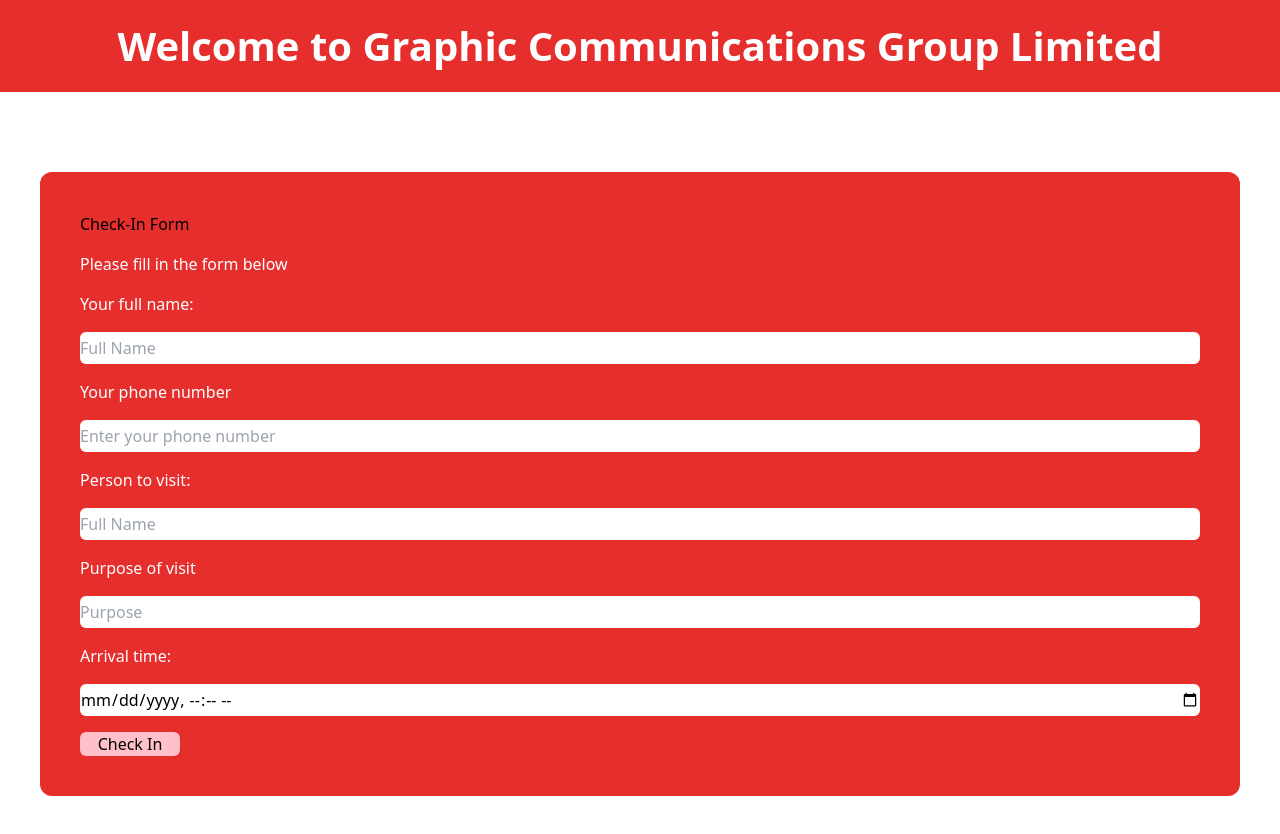
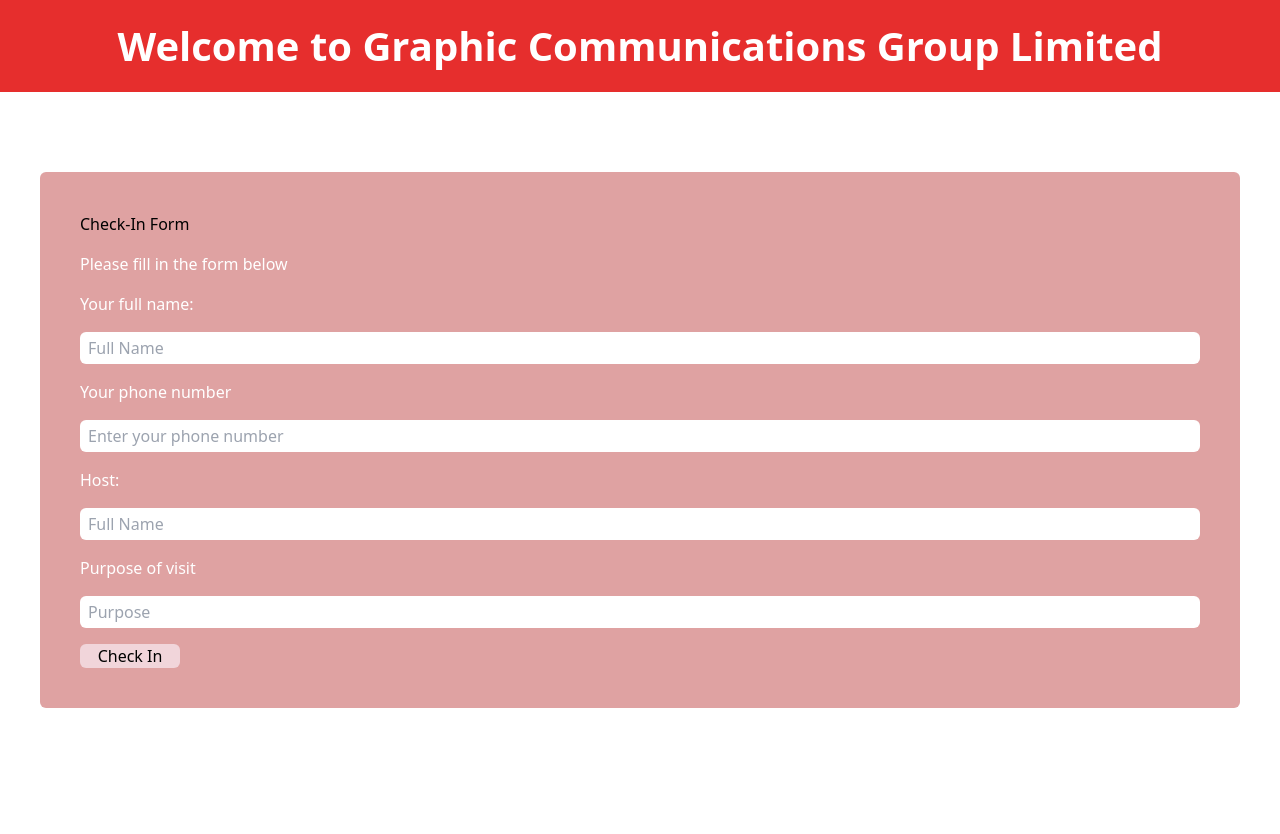
Before and after one commit to StaeyKay/visitormanagement-app, a React (Vite) app: page /checkin in a window 1280 px wide. After the commit the page ends 800 px from the top, so only its background shows below. Built offline with nearby package versions, Linux system fonts and the light colour scheme.

Commit message:
modified some components

```diff
--- a/src/pages/checkin.jsx
+++ b/src/pages/checkin.jsx
@@ -1,5 +1,6 @@
 import { getVisitors, saveVisitors } from "@/utils";
 import React, { useEffect, useState } from "react";
+import { useNavigate } from "react-router-dom";
 
 const Checkin = () => {
   const [visitorName, setVisitorName] = useState("");
@@ -7,6 +8,8 @@ const Checkin = () => {
   const [time, setTime] = useState();
   const [phone, setPhone] = useState("");
   const [purpose, setPurpose] = useState("");
+
+  const navigate = useNavigate();
 
   const handleForm = async (e) => {
     e.preventDefault();
@@ -26,6 +29,7 @@ const Checkin = () => {
 
       const visitor = await saveVisitors(visitorData);
       resetForm();
+      navigate("/checkout");
     } catch (error) {
       console.log(error);
     }
@@ -45,7 +49,7 @@ const Checkin = () => {
         Welcome to Graphic Communications Group Limited
       </h1>
       <div className="p-10">
-        <div className="bg-[#E62E2D] p-10 rounded-xl space-y-4">
+        <div className="bg-[#dfa2a2] p-10 rounded-md space-y-4">
           <h4>Check-In Form</h4>
           <p className="text-white">Please fill in the form below</p>
           <form
@@ -57,7 +61,7 @@ const Checkin = () => {
               Your full name:
             </label>
             <input
-              className="rounded-md h-8"
+              className="rounded-md h-8 p-2"
               type="text"
               placeholder="Full Name"
               onChange={(e) => setVisitorName(e.target.value)}
@@ -68,7 +72,7 @@ const Checkin = () => {
               Your phone number
             </label>
             <input
-              className="rounded-md h-8"
+              className="rounded-md h-8 p-2"
               type="text"
               placeholder="Enter your phone number"
               onChange={(e) => setPhone(e.target.value)}
@@ -76,10 +80,10 @@ const Checkin = () => {
               required
             />
             <label htmlFor="" className="text-white">
-              Person to visit:
+              Host:
             </label>
             <input
-              className="rounded-md h-8"
+              className="rounded-md h-8 p-2"
               type="text"
               placeholder="Full Name"
               onChange={(e) => setEmployeeName(e.target.value)}
@@ -90,13 +94,13 @@ const Checkin = () => {
               Purpose of visit
             </label>
             <input
-              className="rounded-md h-8"
+              className="rounded-md h-8 p-2"
               type="text"
               placeholder="Purpose"
               onChange={(e) => setPurpose(e.target.value)}
               value={purpose}
             />
-            <label htmlFor="" className="text-white">
+            {/* <label htmlFor="" className="text-white">
               Arrival time:
             </label>
             <input
@@ -104,8 +108,11 @@ const Checkin = () => {
               type="datetime-local"
               onChange={(e) => setTime(e.target.value)}
               value={time}
-            />
-            <button className="bg-[#ffc0cbff] w-[100px] rounded-md">
+            /> */}
+            <button
+              // onClick={() => navigate("/checkout")}
+              className="bg-[#f1d5da] w-[100px] rounded-md"
+            >
               Check In
             </button>
           </form>
--- a/src/pages/checkout.jsx
+++ b/src/pages/checkout.jsx
@@ -1,4 +1,4 @@
-import { getVisitors } from "@/utils";
+import { getVisitors, updateVisitor } from "@/utils";
 import React, { useState, useEffect } from "react";
 import {
   AlarmClock,
@@ -8,9 +8,23 @@ import {
   UsersRound,
 } from "lucide-react";
 import { FaSearch } from "react-icons/fa";
+import { useParams } from "react-router-dom";
 
 const Checkout = () => {
+  const urlParams = useParams();
+
+  const visitorId = urlParams.visitorId;
+  const updateDepartureTime = Boolean(visitorId);
+
   const [visitorList, setVisitorList] = useState([]);
+  const [departureTime, setDepartureTime] = useState();
+
+  const handleCheckout = async (e) => {
+    if (updateDepartureTime) {
+      const updatedCheckout = await updateVisitor(visitorId);
+      setDepartureTime(updatedCheckout);
+    }
+  };
 
   useEffect(() => {
     const fetchVisitors = async () => {
@@ -87,7 +101,10 @@ const Checkout = () => {
                 <td className="p-2">{visitor.purposeOfVisit}</td>
                 <td className="p-2">{visitor.arrivalTime}</td>
                 <td className="p-2">
-                  <button className="text-white p-2 bg-gray-600 rounded-md">
+                  <button
+                    onClick={() => handleCheckout()}
+                    className="text-white p-2 bg-gray-600 rounded-md"
+                  >
                     Check out
                   </button>
                 </td>
--- a/src/utils.js
+++ b/src/utils.js
@@ -6,8 +6,8 @@ export async function saveVisitors(visitor) {
     method: "POST",
     body: JSON.stringify(visitor),
     headers: {
-      "Content-Type": "application/json"
-    }
+      "Content-Type": "application/json",
+    },
   });
 
   const response = await visitorResponse.json();
@@ -18,8 +18,22 @@ export async function saveVisitors(visitor) {
 export async function getVisitors(queryParams) {
   const visitorResponse = await fetch(`${BASE_URL}/visitors`, {
     method: "GET",
-  })
+  });
 
   const response = await visitorResponse.json();
   return response;
 }
+
+// Update visitor's departure time endpoint integration
+export async function updateVisitor(visitorId, updatedData) {
+  const visitorResponse = await fetch(`${BASE_URL}/visitors/${visitorId}`, {
+    method: "PATCH",
+    body: JSON.stringify(updatedData),
+    headers: {
+      "Content-Type": "application/json",
+    },
+  });
+
+  const response = await visitorResponse.json();
+  return response;
+}
```
